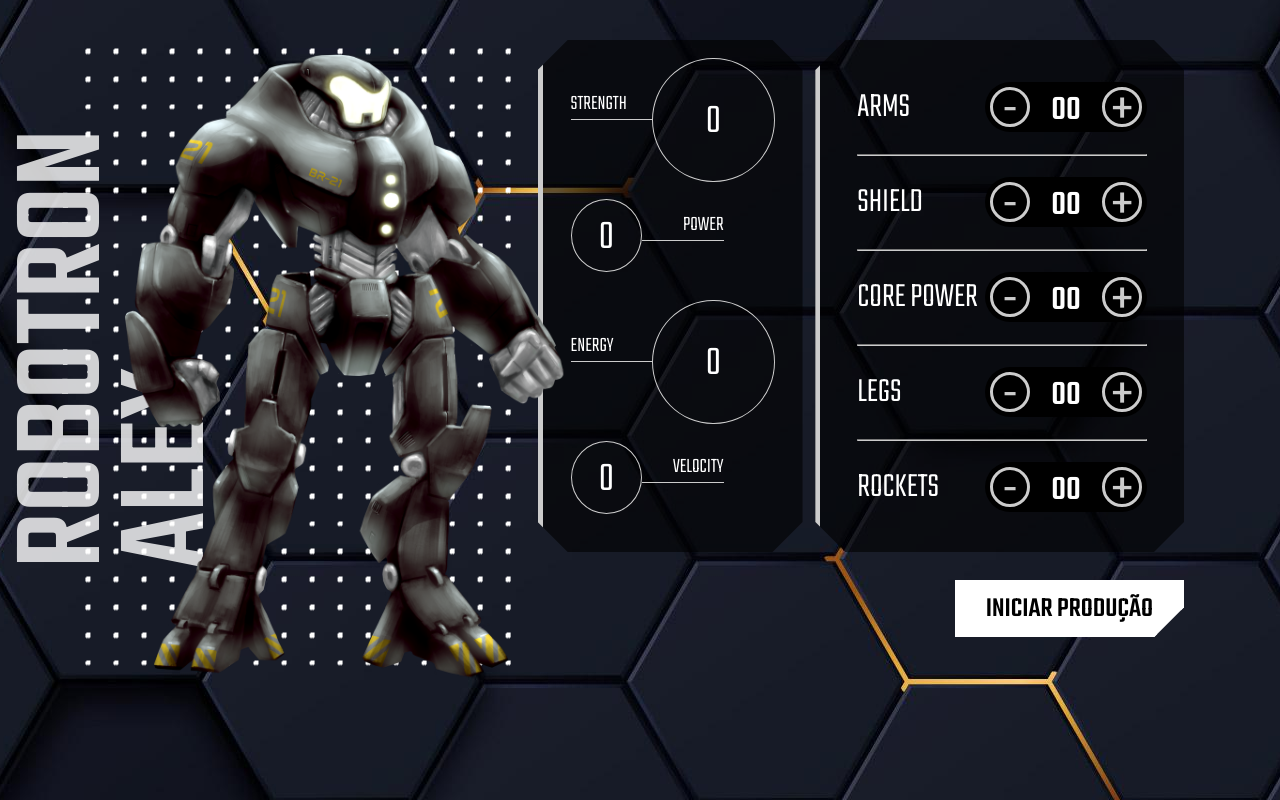
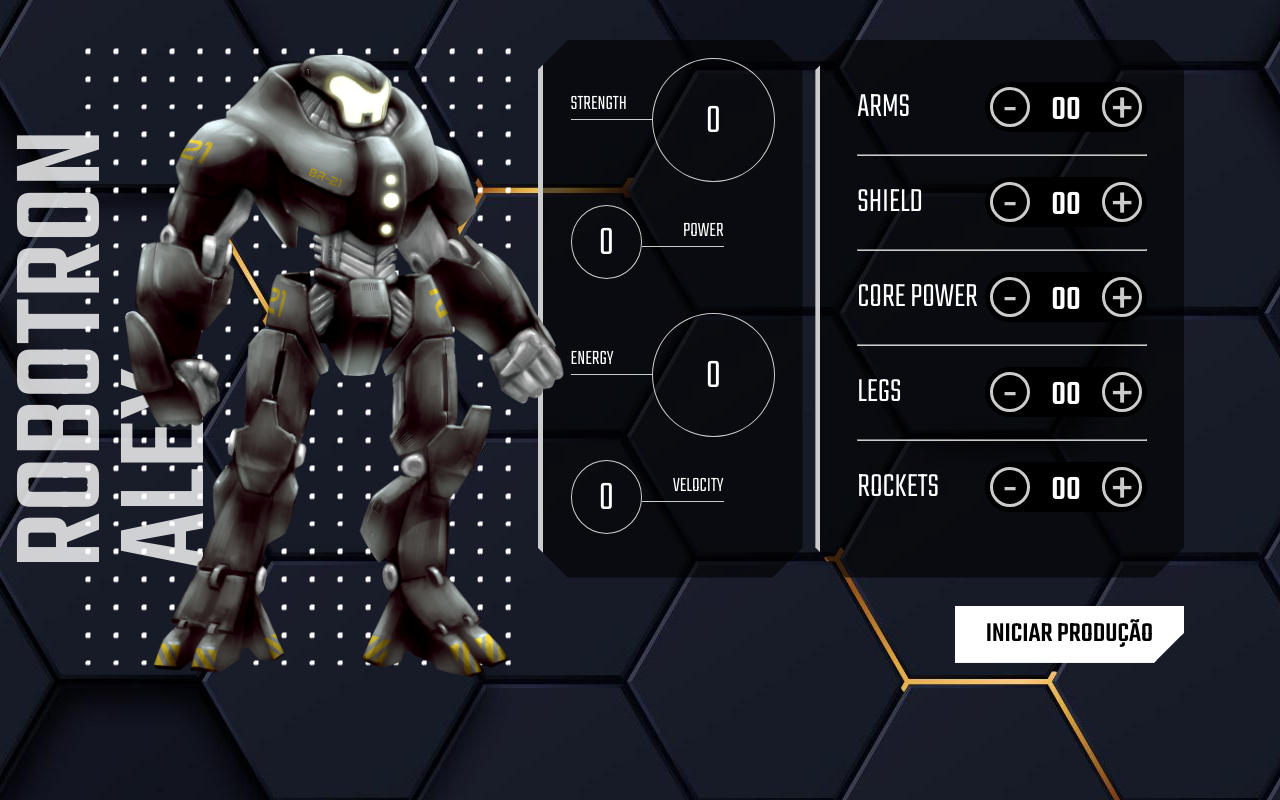
Before and after one commit to MatheusAgueda/projeto-robotron-2000, a plain HTML site: page index.html in a window 1280 px wide. Drawn offline with Linux system fonts and the light colour scheme.

Commit message:
Update style.css

```diff
--- a/css/style.css
+++ b/css/style.css
@@ -62,7 +62,7 @@ main {
     background: rgba(0, 0, 0, 0.6);
     clip-path: polygon(calc(100% - 30px) 0, 100% 30px, 100% calc(100% - 30px), calc(100% - 30px) 100%, 30px 100%, 0 calc(100% - 30px), 0 30px, 30px 0);
     border-left: 5px solid var(--main-cinza);
-    height: 80%;
+    height: 84%;
 }
 
 /****************************** Equipamentos *****/
```
